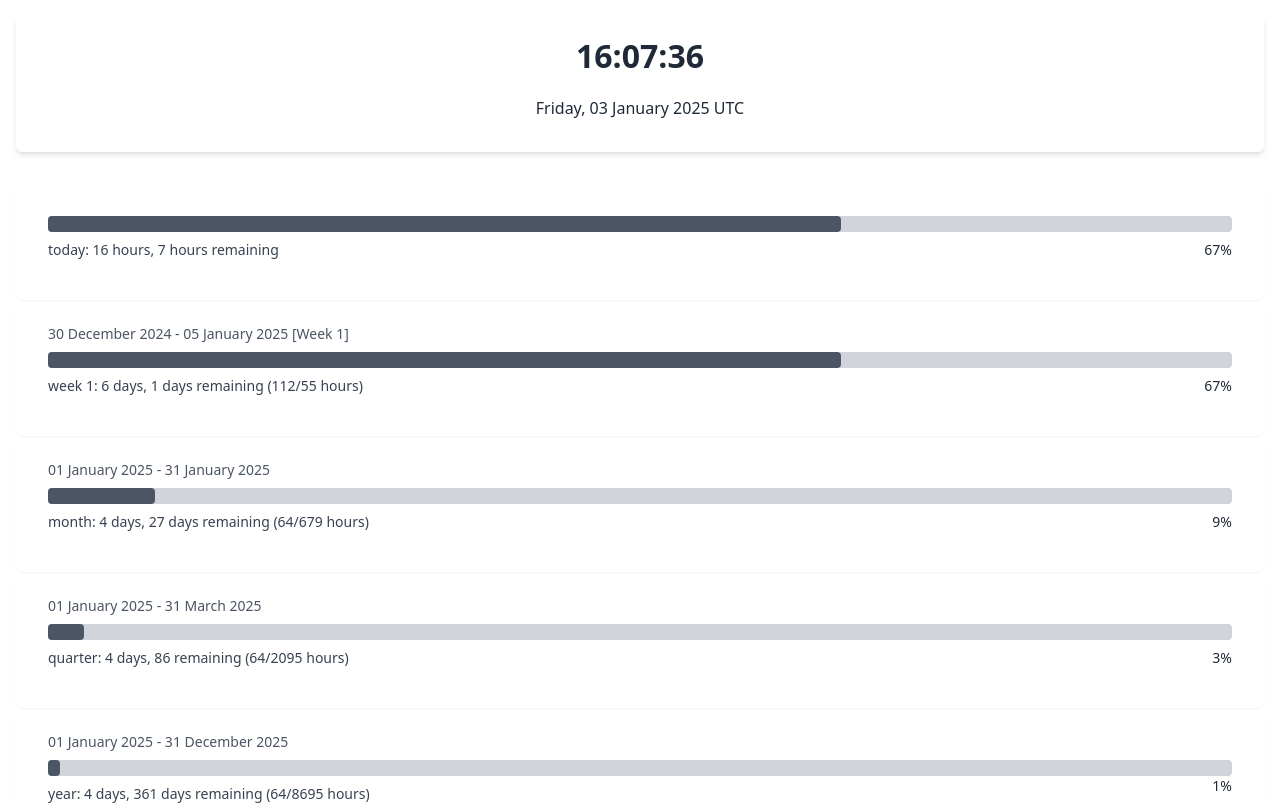
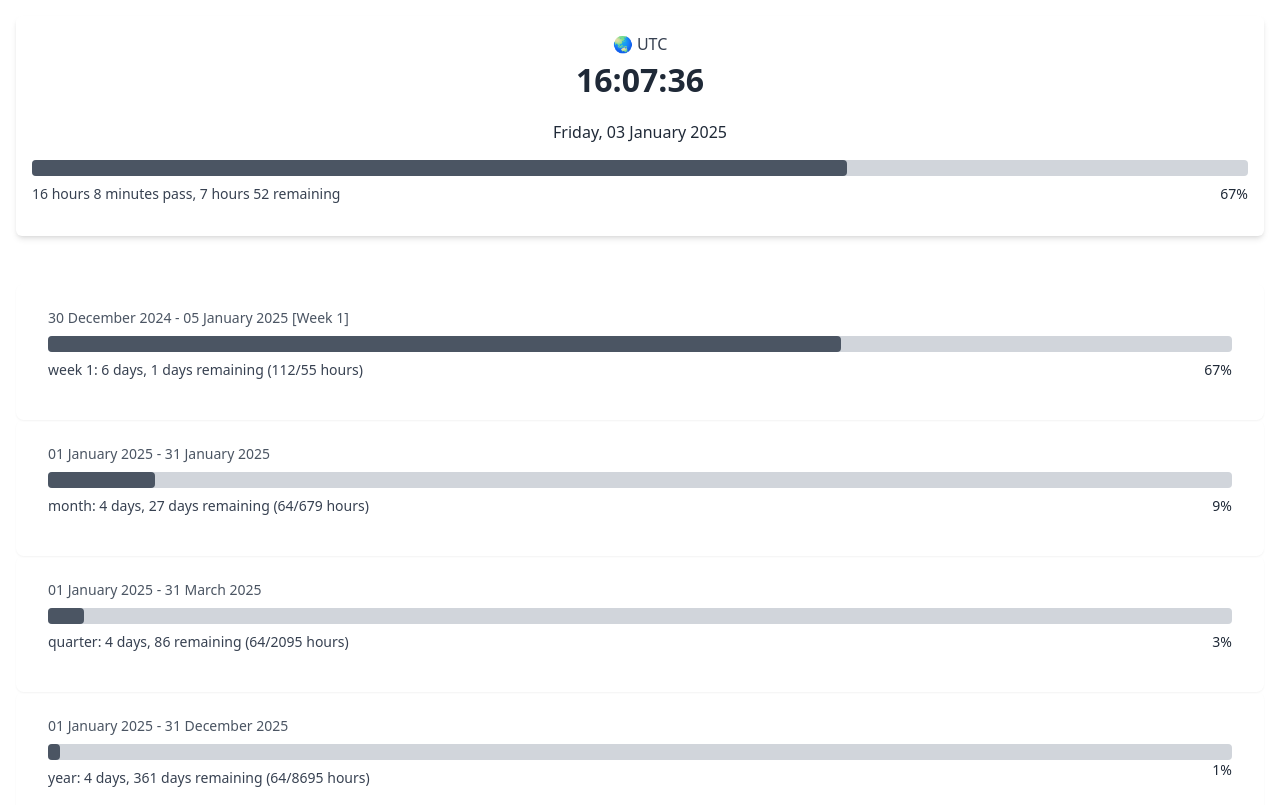
Before and after one commit to parkisutama/time-progress, a SvelteKit app: page / in a window 1280 px wide. Shown: the top 805 px of the page. Built offline with nearby package versions, Linux system fonts and the light colour scheme.

Commit message:
update logic to get info today in stores.ts and change card design for today info (header)

```diff
--- a/src/components/Header.svelte
+++ b/src/components/Header.svelte
@@ -1,16 +1,82 @@
 <script lang="ts">
-	import { timeData } from '../lib/stores.js';
+	import { timeData } from '../lib/stores';
+	import { onMount } from 'svelte';
+
+	// Reactive store subscription for today’s progress
+	let todayProgress = $timeData.progress.day;
+
+	// Animation state for the progress bar
+	let progressWidth = 0;
+
+	//set progressWidth on mount
+	onMount(() => {
+		progressWidth = todayProgress.progressPercentage;
+	});
+
+	// Reactively update progressWidth whenever todayProgress.progressPercentage changes
+	$: if (progressWidth !== todayProgress.progressPercentage) {
+		progressWidth = todayProgress.progressPercentage;
+	}
 </script>
 
 <header class="px-4 py-4 text-center">
 	<!-- Live Clock -->
 	<div class="rounded-md bg-white px-4 py-4 shadow-md">
+		<p class="timezone text-center">🌏 {$timeData.timezone}</p>
 		<h2>{$timeData.time}</h2>
 		<h3>{$timeData.date}</h3>
+		<!-- Progress Bar -->
+		<div class="h-4 rounded bg-gray-300">
+			<div
+				class="progress-bar h-4 rounded bg-gray-600"
+				style="--dynamic-width: {progressWidth}%"
+			></div>
+		</div>
+		<!-- Percentage (Bottom Right) -->
+		<p class="absolute right-8 mt-2 text-sm font-medium text-gray-800">
+			{todayProgress.progressPercentage}%
+		</p>
+		<!-- Textual Info -->
+		<p class="textual-info mt-2 text-sm text-gray-600">
+			{$timeData.todayPassedHours}
+		</p>
 	</div>
+
+	<div class="today-progress px-4 py-2"></div>
 </header>
 
 <style>
+	.timezone {
+		font-size: 1rem;
+		color: #374151;
+	}
+	.today-progress {
+		background: inherit; /* Inherit the background from the parent */
+	}
+	.progress-bar {
+		width: 0%;
+		animation: fill 1s ease-in-out forwards;
+	}
+
+	.textual-info {
+		display: flex;
+		justify-content: space-between;
+		align-items: center;
+		font-size: 0.875rem;
+		font-weight: 500;
+		color: #374151;
+		margin-bottom: 1rem;
+	}
+
+	/* Define the keyframes */
+	@keyframes fill {
+		from {
+			width: 0%;
+		}
+		to {
+			width: var(--dynamic-width);
+		}
+	}
 	h2 {
 		font-size: 2rem;
 		font-weight: 600;
--- a/src/lib/stores.ts
+++ b/src/lib/stores.ts
@@ -12,10 +12,13 @@ interface PeriodProgress {
     end: DateTime;
 }
 
+
 // Define the structure of the store's state
 interface ProgressData {
     time: string;
     date: string;
+    timezone: string;
+    todayPassedHours: string;
     progress: {
         day: PeriodProgress;
         week: PeriodProgress;
@@ -24,6 +27,7 @@ interface ProgressData {
         year: PeriodProgress;
     };
 }
+
 
 // Helper function to calculate progress for any time period
 function calculateProgress(start: DateTime, end: DateTime): PeriodProgress {
@@ -59,11 +63,25 @@ function calculateProgress(start: DateTime, end: DateTime): PeriodProgress {
 }
 
 
+function getPassedHoursAndMinutes(start: DateTime, clampedNow: DateTime): string {
+    const MinutesPass = clampedNow.diff(start, 'minutes').minutes; // Get total minutes passed
+    const hours = Math.floor(MinutesPass / 60); // Calculate full hours
+    const minutes = Math.round(MinutesPass % 60);
+
+    const endOfDay = clampedNow.endOf('day');
+    const remainingMinutes = endOfDay.diff(clampedNow, 'minutes').minutes; // Get remaining minutes in the day
+    const remainingHoursToday = Math.floor(remainingMinutes / 60); // Calculate full hours
+    const remainingMinutesToday = Math.round(remainingMinutes % 60);
+    return `${hours} hours ${minutes} minutes pass, ${remainingHoursToday} hours ${remainingMinutesToday} remaining`; // Format as "X hours Y minutes"
+}
+
 
 // Initialize the writable store
 export const timeData = writable<ProgressData>({
     time: '',
     date: '',
+    timezone: '',
+    todayPassedHours: '',
     progress: {
         day: calculateProgress(DateTime.local().startOf('day'), DateTime.local().endOf('day')),
         week: calculateProgress(DateTime.local().startOf('week'), DateTime.local().endOf('week')),
@@ -73,20 +91,24 @@ export const timeData = writable<ProgressData>({
     },
 });
 
+
 // Function to update the store with live data
 function updateTimeData() {
     const now = DateTime.local();
-
     const dayProgress = calculateProgress(now.startOf('day'), now.endOf('day'));
     const weekProgress = calculateProgress(now.startOf('week'), now.endOf('week'));
     const monthProgress = calculateProgress(now.startOf('month'), now.endOf('month'));
     const quarterProgress = calculateProgress(now.startOf('quarter'), now.endOf('quarter'));
     const yearProgress = calculateProgress(now.startOf('year'), now.endOf('year'));
 
+    const todayPassedHours = getPassedHoursAndMinutes(now.startOf('day'), now);
+
     // Update the store
     timeData.set({
         time: now.toFormat('HH:mm:ss'),
-        date: now.toFormat('EEEE, dd MMMM yyyy z'),
+        date: now.toFormat('EEEE, dd MMMM yyyy'),
+        timezone: now.zoneName,
+        todayPassedHours: todayPassedHours,
         progress: {
             day: dayProgress,
             week: weekProgress,
@@ -97,8 +119,10 @@ function updateTimeData() {
     });
 }
 
+
 // Immediately update the store to initialize data
 updateTimeData();
 
+
 // Update the store every second
 setInterval(updateTimeData, 1000);
--- a/src/routes/+page.svelte
+++ b/src/routes/+page.svelte
@@ -15,9 +15,6 @@
 				<Header />
 			</section>
 			<div class="px-4 py-4">
-				<section class="rounded-lg px-4 py-4 shadow-sm">
-					<TodayProgress />
-				</section>
 				<section class="rounded-lg px-4 py-4 shadow-sm">
 					<WeekProgress />
 				</section>
```
